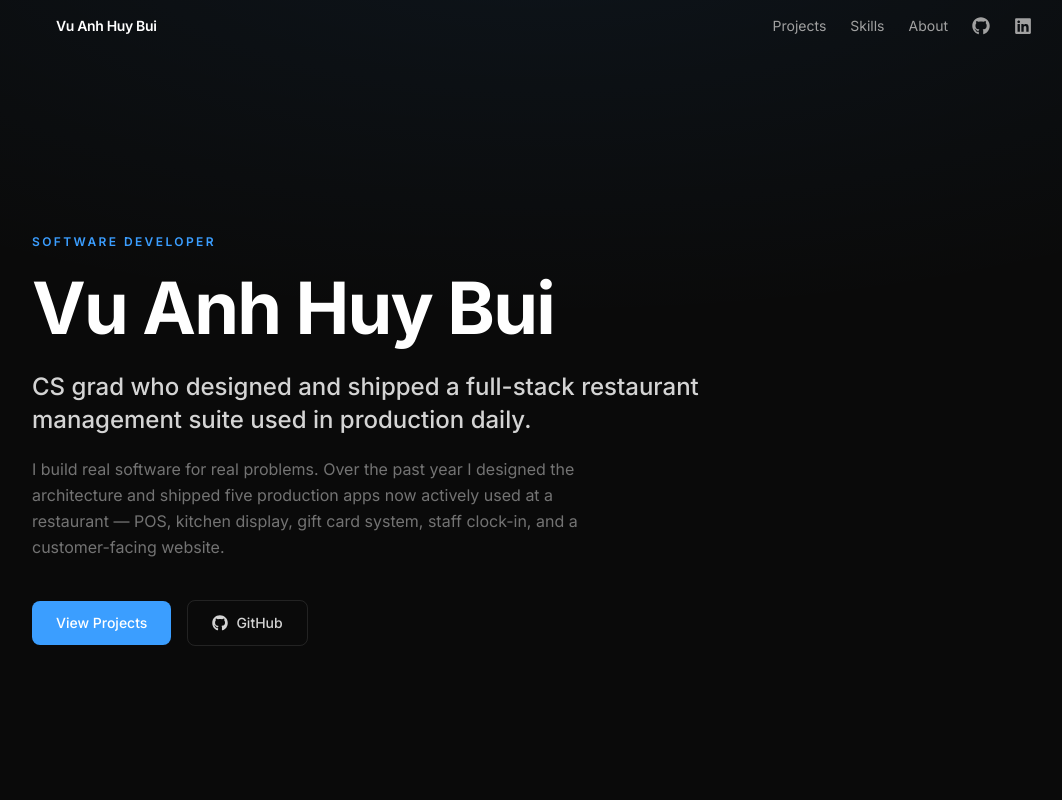
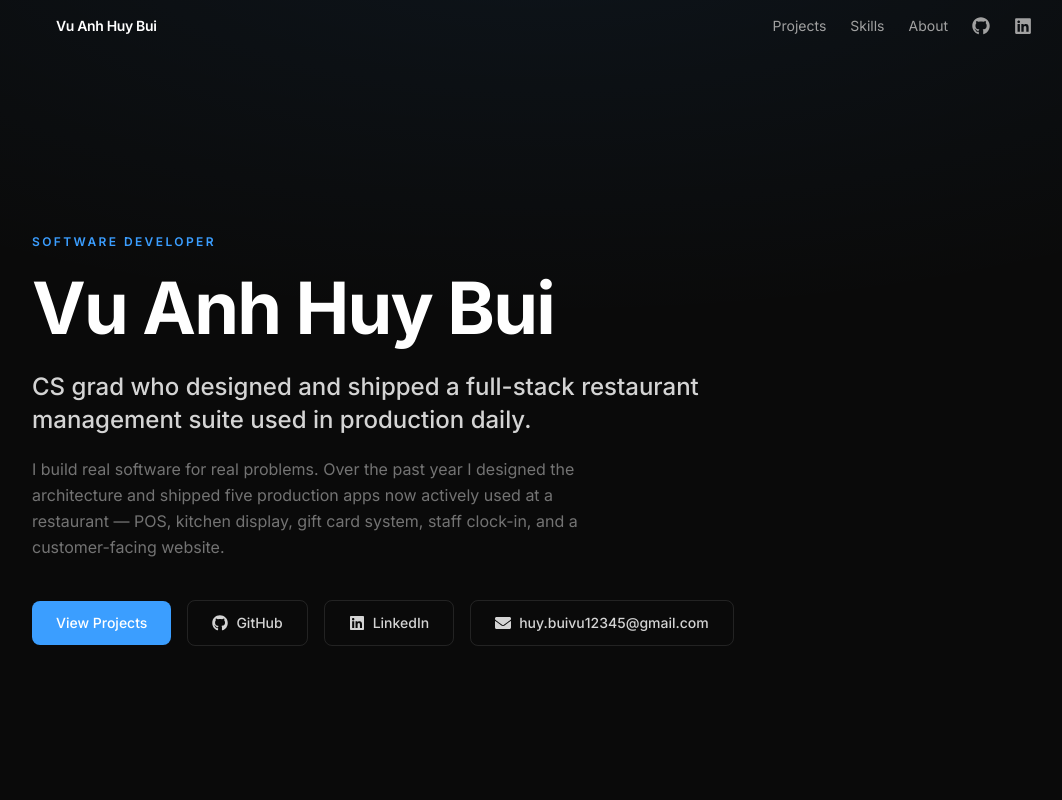
Before and after one commit to huybuivuanh/my-porfolio, a Next.js app: page / in a window 1280 px wide. Shown: the top 800 px of the page, without its empty margins (96-1158 px from the left). Built offline with nearby package versions, Linux system fonts and the light colour scheme.

Commit message:
add email

```diff
--- a/components/Footer.tsx
+++ b/components/Footer.tsx
@@ -1,4 +1,4 @@
-import { GithubIcon, LinkedinIcon } from "@/components/icons";
+import { GithubIcon, LinkedinIcon, MailIcon } from "@/components/icons";
 import { person } from "@/lib/content";
 
 export default function Footer() {
@@ -7,6 +7,13 @@ export default function Footer() {
       <div className="max-w-5xl mx-auto flex flex-col sm:flex-row items-center justify-between gap-4">
         <span className="text-sm text-neutral-500">{person.name}</span>
         <div className="flex items-center gap-6">
+          <a
+            href={`mailto:${person.email}`}
+            className="flex items-center gap-2 text-sm text-neutral-500 hover:text-white transition-colors"
+          >
+            <MailIcon size={15} />
+            {person.email}
+          </a>
           <a
             href={person.github}
             target="_blank"
--- a/components/Hero.tsx
+++ b/components/Hero.tsx
@@ -1,6 +1,6 @@
 "use client";
 import { motion } from "framer-motion";
-import { GithubIcon } from "@/components/icons";
+import { GithubIcon, LinkedinIcon, MailIcon } from "@/components/icons";
 import { person, hero } from "@/lib/content";
 
 export default function Hero() {
@@ -52,6 +52,22 @@ export default function Hero() {
               <GithubIcon size={16} />
               GitHub
             </a>
+            <a
+              href={person.linkedin}
+              target="_blank"
+              rel="noopener noreferrer"
+              className="px-6 py-3 border border-white/10 text-neutral-300 font-medium rounded-lg hover:border-[#3b9eff]/40 hover:text-white transition-all flex items-center gap-2 text-sm"
+            >
+              <LinkedinIcon size={16} />
+              LinkedIn
+            </a>
+            <a
+              href={`mailto:${person.email}`}
+              className="px-6 py-3 border border-white/10 text-neutral-300 font-medium rounded-lg hover:border-[#3b9eff]/40 hover:text-white transition-all flex items-center gap-2 text-sm"
+            >
+              <MailIcon size={16} />
+              {person.email}
+            </a>
           </div>
         </motion.div>
       </div>
--- a/components/icons.tsx
+++ b/components/icons.tsx
@@ -1,4 +1,4 @@
-import { FaGithub, FaLinkedin } from "react-icons/fa";
+import { FaEnvelope, FaGithub, FaLinkedin } from "react-icons/fa";
 
 export function GithubIcon({ size = 18 }: { size?: number }) {
   return <FaGithub size={size} />;
@@ -7,3 +7,7 @@ export function GithubIcon({ size = 18 }: { size?: number }) {
 export function LinkedinIcon({ size = 18 }: { size?: number }) {
   return <FaLinkedin size={size} />;
 }
+
+export function MailIcon({ size = 18 }: { size?: number }) {
+  return <FaEnvelope size={size} />;
+}
--- a/lib/content.ts
+++ b/lib/content.ts
@@ -1,5 +1,6 @@
 export const person = {
   name: "Vu Anh Huy Bui",
+  email: "huy.buivu12345@gmail.com",
   github: "https://github.com/huybuivuanh",
   linkedin: "https://www.linkedin.com/in/vu-anh-huy-bui-1467a8277/",
 };
```
